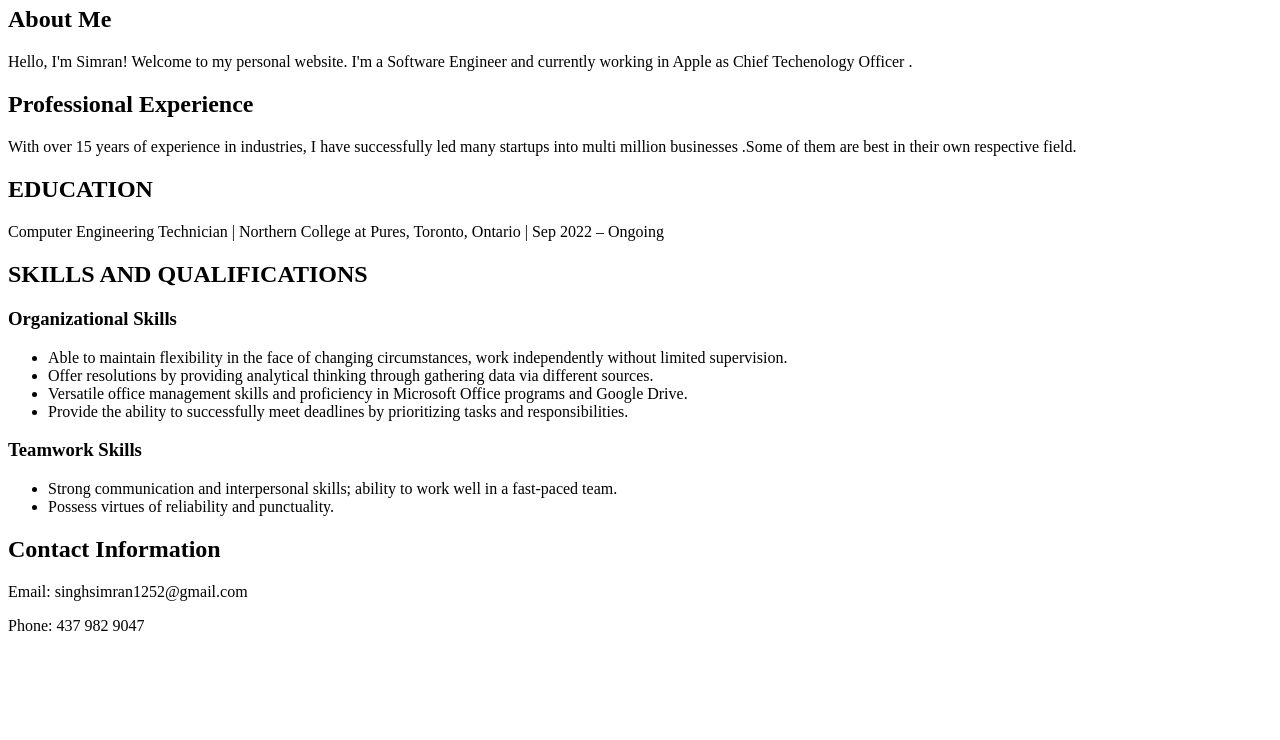
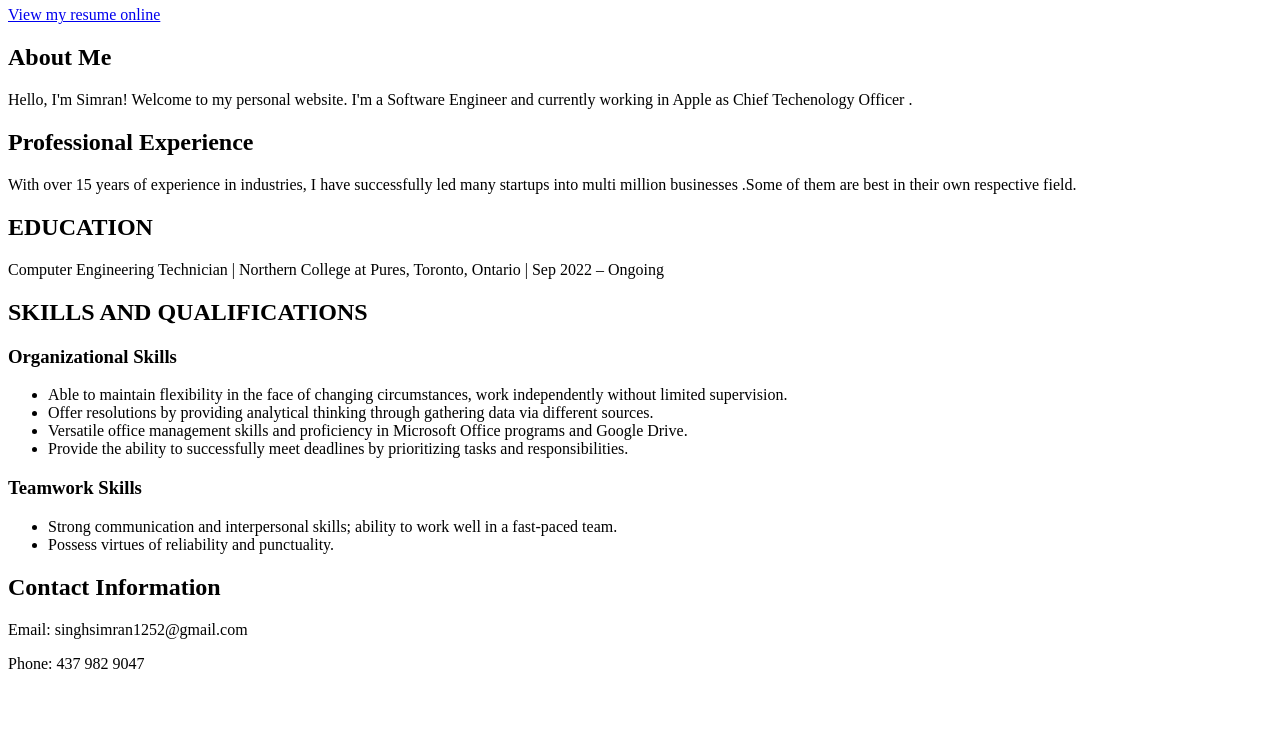
Before and after one commit to simranbrar25/simran-resume, a plain HTML site: page index.html in a window 1280 px wide. Shown: the part 60-800 px from the top of the page. Drawn offline with Linux system fonts and the light colour scheme.

Commit message:
link added

```diff
--- a/index.html
+++ b/index.html
@@ -12,6 +12,7 @@
             <h1>SIMRANJEET SINGH</h1>
         </div>
     </header>
+  <p><a href="https://simranbrar25.github.io/simran-resume/" target="_blank">View my resume online</a></p>
 
     <section id="about" class="container">
         <h2>About Me</h2>
```
